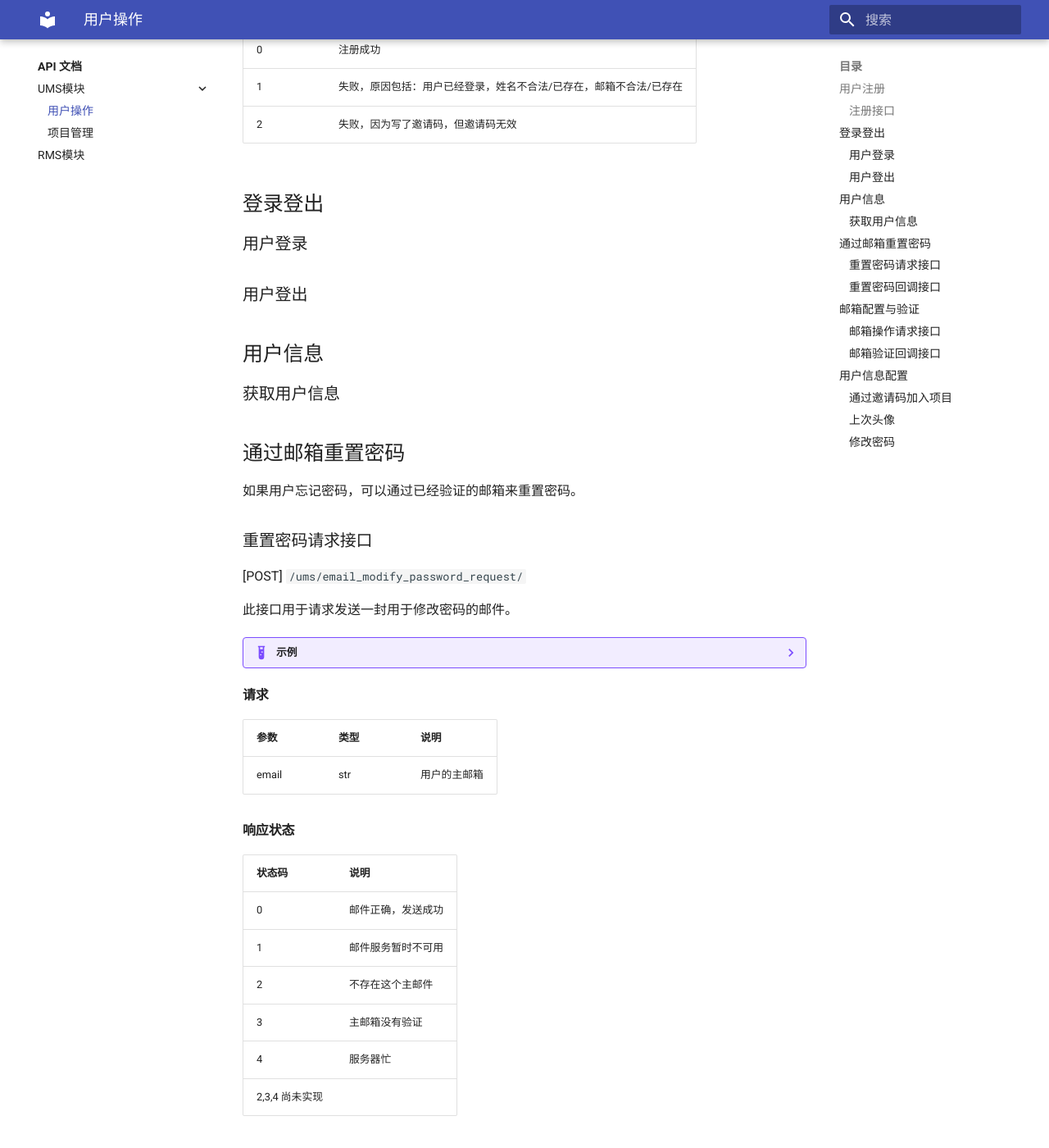
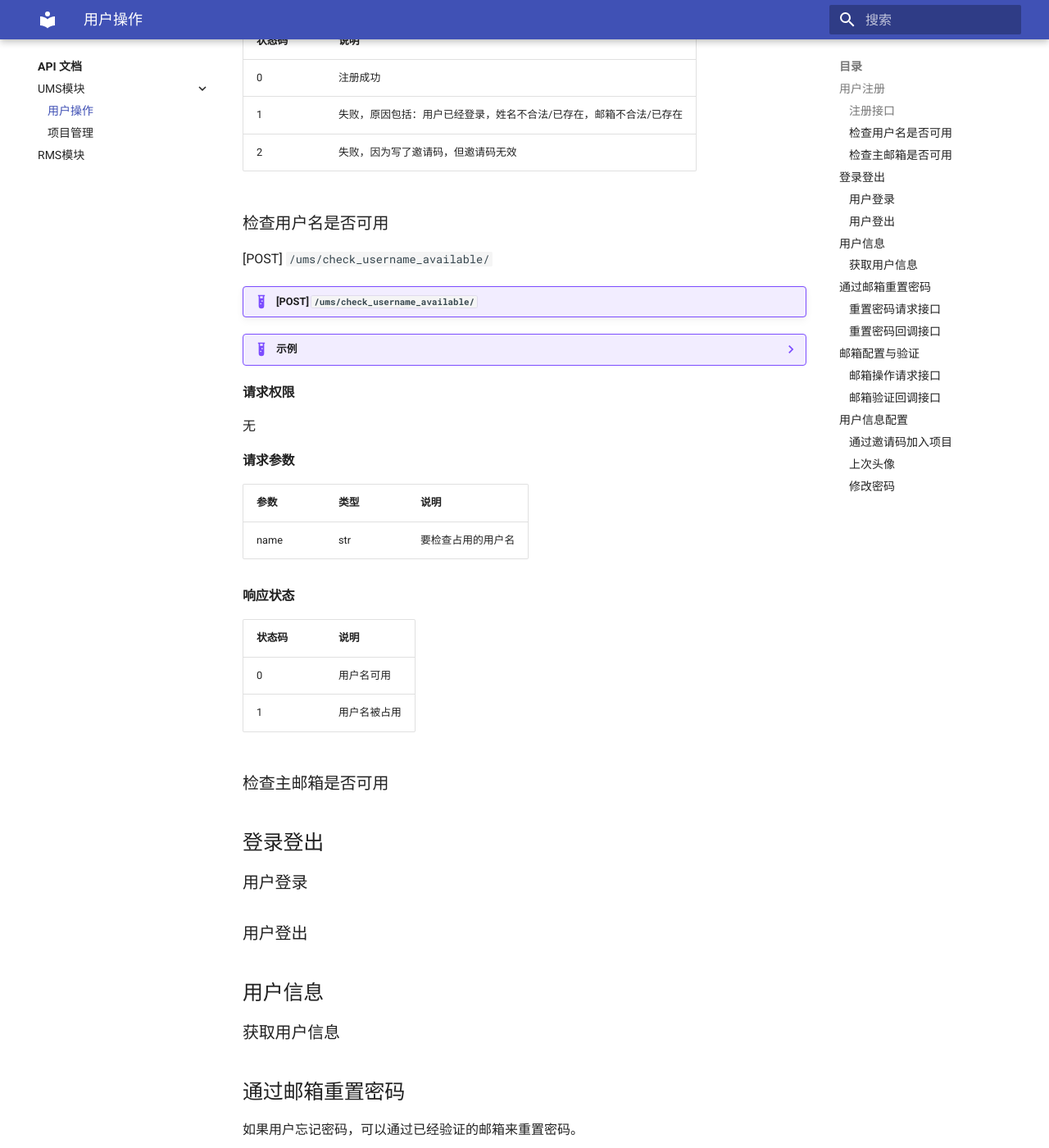
Before and after one commit to c7w/ReqMan-doc, an MkDocs documentation site: the page built from docs/api/ums/user.md, in a window 1280 px wide and 1400 px high, scrolled down 903 px. Shown: the whole window at 82% size. Built offline with MkDocs 1.6.1 and Material for MkDocs 9.7.7, drawn with Linux system fonts in a browser that asks for light colours.

Commit message:
[SR.004.802.I] Add more interface description (#4)

````diff
--- a/docs/api/ums/user.md
+++ b/docs/api/ums/user.md
@@ -11,7 +11,11 @@
     如果你发现请求的状态码为负数，请参见[权限约定](index.md##权限约定)
 ## 用户注册
 ### 注册接口
-[POST] `/ums/register/`
+
+<div class="grid cards" markdown>
+- <span>**[ POST ]** &nbsp;&nbsp; /ums/register/</span>
+</div>
+
 
 ??? example "示例"
     === "请求"
@@ -45,6 +49,41 @@
 |1|失败，原因包括：用户已经登录，姓名不合法/已存在，邮箱不合法/已存在|
 |2|失败，因为写了邀请码，但邀请码无效|
 
+### 检查用户名是否可用
+[POST] `/ums/check_username_available/`
+
+!!! example "[POST] `/ums/check_username_available/`"
+
+??? example "示例"
+    === "请求"
+        ```json
+        {
+            "sessionId": "Rd8Gs0jw0jdbUeJzf7EIBwkwr7aYit74",
+            "name": "lambda_x",
+        }
+        ```
+    === "响应"
+        ```json
+        {
+            "code": 0
+        }
+        ```
+
+#### 请求权限
+无
+#### 请求参数
+|参数|类型|说明|
+|-|-|-|
+|name|str|要检查占用的用户名|
+
+#### 响应状态
+|状态码|说明|
+|-|-|
+|0|用户名可用|
+|1|用户名被占用|
+
+
+### 检查主邮箱是否可用
 
 ## 登录登出
 
@@ -81,7 +120,7 @@
         }
         ```
 
-#### 请求
+#### 请求参数
 
 |参数|类型|说明|
 |-|-|-|
--- a/mkdocs.yml
+++ b/mkdocs.yml
@@ -38,6 +38,9 @@ theme:
 
 extra_javascript:
   - 'https://cdn.jsdelivr.net/npm/mathjax@2.7.0/MathJax.js?config=TeX-MML-AM_CHTML'
+
+extra_css:
+  - style/extension.css
 
 plugins:
   - search
````
